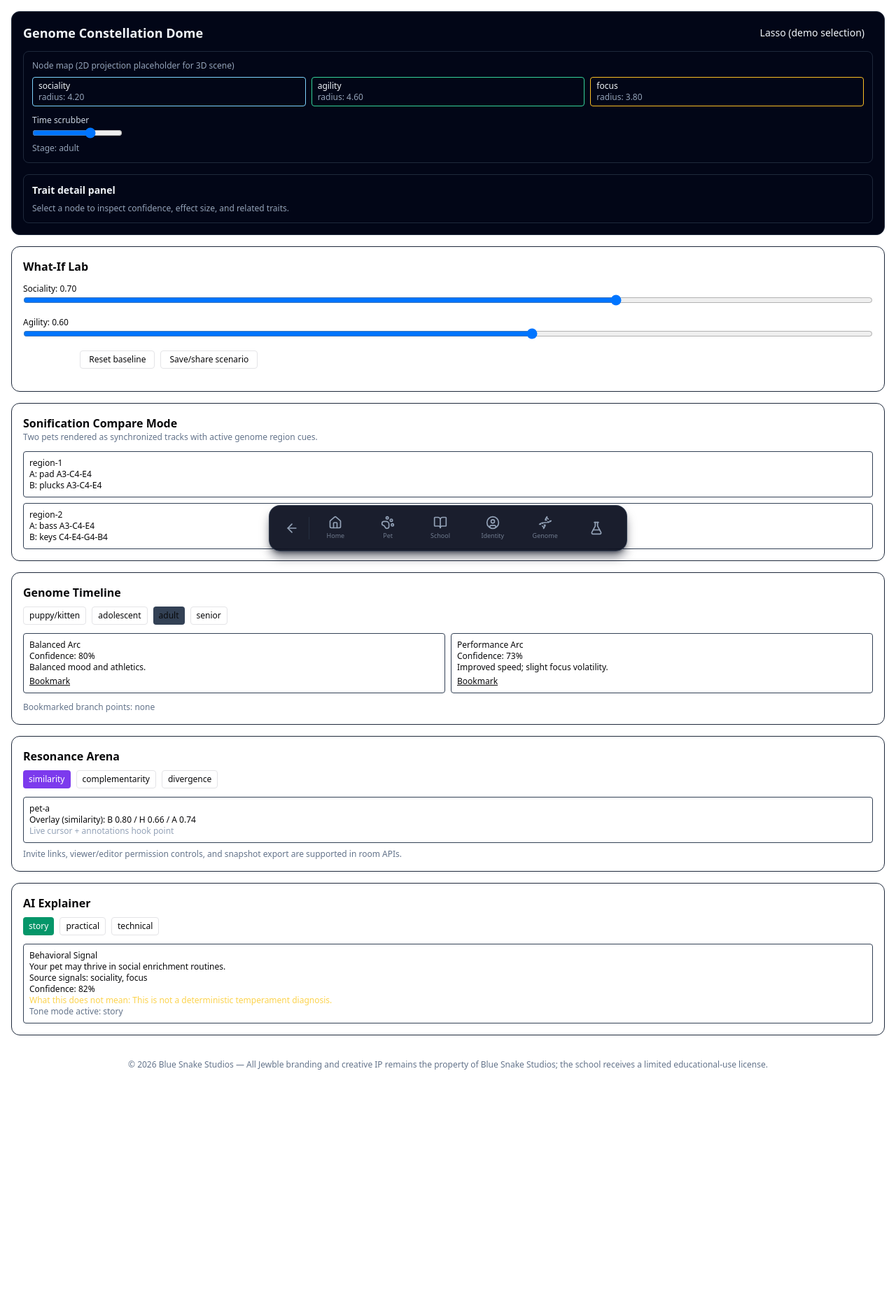
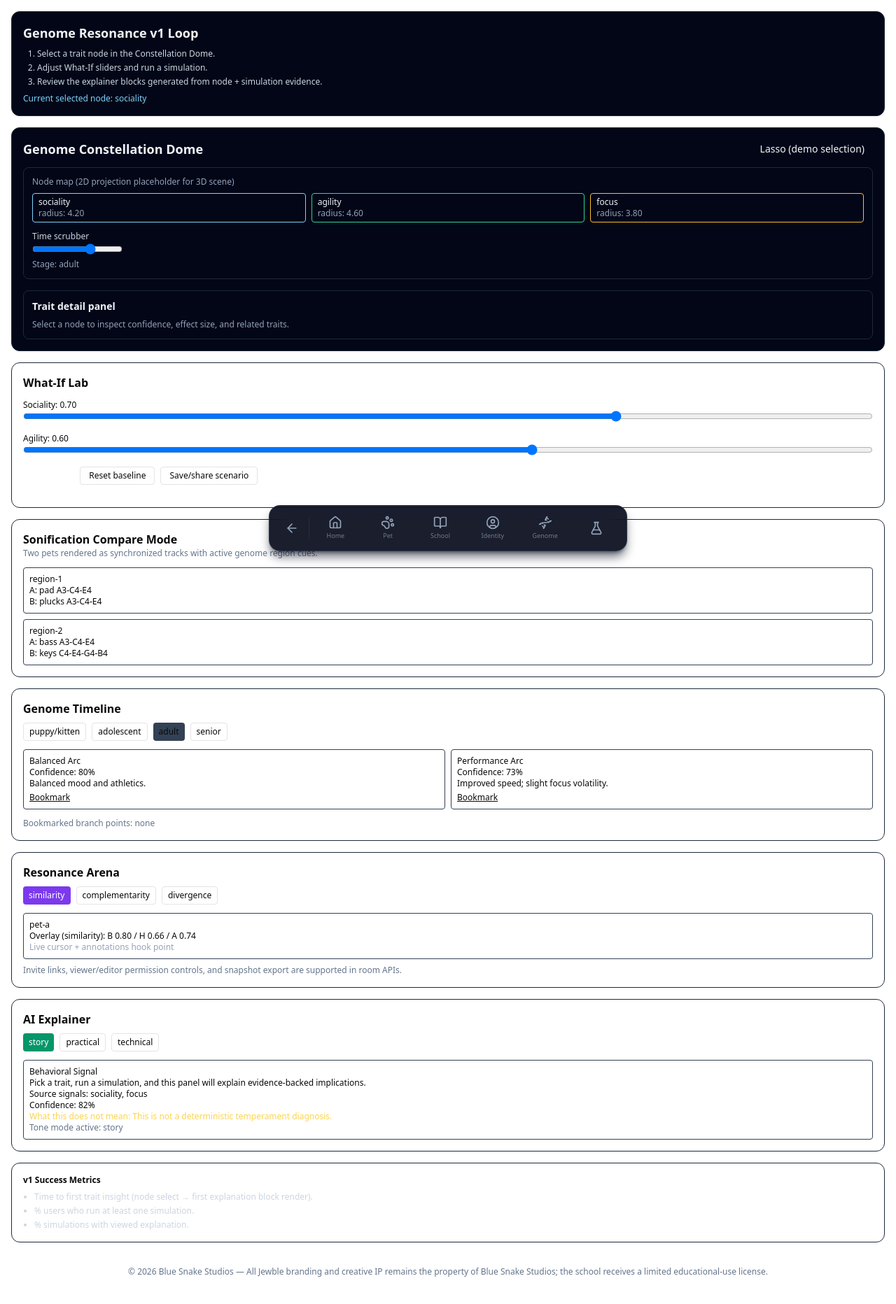
Before and after one commit to Blackcockatoo/bss, a Next.js app: page /genome-resonance in a window 1280 px wide. Shown: the top 1864 px of the page at 70% size. Before the commit the page ends 1652 px from the top, so only its background shows below. Built offline with nearby package versions, Linux system fonts and the light colour scheme.

Commit message:
Implement genome resonance simulation-explainer loop

```diff
--- a/frontend/src/features/genome/ConstellationDome.tsx
+++ b/frontend/src/features/genome/ConstellationDome.tsx
@@ -13,9 +13,10 @@ type Props = {
   nodes: GenomeNode[];
   edges: GenomeEdge[];
   onLassoSelect?: (nodeIds: string[]) => Promise<void> | void;
+  onNodeSelect?: (nodeId: string) => void;
 };
 
-export function ConstellationDome({ nodes, edges, onLassoSelect }: Props) {
+export function ConstellationDome({ nodes, edges, onLassoSelect, onNodeSelect }: Props) {
   const [selected, setSelected] = useState<string | null>(null);
   const [stage, setStage] = useState<DevelopmentStage>("adult");
   const graph = useMemo(() => transformToConstellationGraph(nodes, edges, stage), [nodes, edges, stage]);
@@ -44,7 +45,10 @@ export function ConstellationDome({ nodes, edges, onLassoSelect }: Props) {
               <button
                 className="rounded border px-2 py-1 text-left text-xs"
                 key={node.id}
-                onClick={() => setSelected(node.id)}
+                onClick={() => {
+                  setSelected(node.id);
+                  onNodeSelect?.(node.id);
+                }}
                 style={{ borderColor: node.color }}
                 type="button"
               >
--- a/frontend/src/features/genome/whatIf/WhatIfLab.tsx
+++ b/frontend/src/features/genome/whatIf/WhatIfLab.tsx
@@ -1,20 +1,12 @@
 "use client";
 
 import { useMemo, useState } from "react";
+import type { SimulationResult } from "../../../../../shared/contracts/genomeResonance";
 
 export type TraitControl = {
   id: string;
   label: string;
   baseline: number;
-};
-
-export type SimulationResult = {
-  traitId: string;
-  estimate: number;
-  lowerBound: number;
-  upperBound: number;
-  tradeoffWarning?: string;
-  feasibility: number;
 };
 
 type Scenario = {
@@ -25,9 +17,10 @@ type Scenario = {
 type Props = {
   controls: TraitControl[];
   onSimulate: (deltas: Record<string, number>) => Promise<SimulationResult[]>;
+  onResults?: (results: SimulationResult[]) => void;
 };
 
-export function WhatIfLab({ controls, onSimulate }: Props) {
+export function WhatIfLab({ controls, onSimulate, onResults }: Props) {
   const baseline = useMemo(
     () => controls.reduce<Record<string, number>>((acc, c) => ({ ...acc, [c.id]: c.baseline }), {}),
     [controls],
@@ -40,12 +33,15 @@ export function WhatIfLab({ controls, onSimulate }: Props) {
     const deltas = Object.fromEntries(
       Object.entries(values).map(([id, value]) => [id, value - baseline[id]]),
     );
-    setResults(await onSimulate(deltas));
+    const nextResults = await onSimulate(deltas);
+    setResults(nextResults);
+    onResults?.(nextResults);
   }
 
   function reset() {
     setValues(baseline);
     setResults([]);
+    onResults?.([]);
   }
 
   function saveScenario() {
--- /dev/null
+++ b/shared/contracts/genomeResonance.ts
@@ -0,0 +1,46 @@
+export type ExplanationTone = "story" | "practical" | "technical";
+
+export type SimulationResult = {
+  traitId: string;
+  estimate: number;
+  lowerBound: number;
+  upperBound: number;
+  feasibility: number;
+  tradeoffWarning?: string;
+};
+
+export type SimulationRequest = {
+  selectedTraitId?: string;
+  deltas: Record<string, number>;
+};
+
+export type SimulationResponse = {
+  selectedTraitId?: string;
+  generatedAt: string;
+  results: SimulationResult[];
+};
+
+export type ExplanationBlock = {
+  id: string;
+  title: string;
+  message: string;
+  sourceSignals: string[];
+  confidence: number;
+  guardrail: string;
+};
+
+export type ExplanationRequest = {
+  petId: string;
+  viewStateKey: string;
+  tone: ExplanationTone;
+  selectedTraitId?: string;
+  simulation: SimulationResult[];
+};
+
+export type ExplanationResponse = {
+  petId: string;
+  viewStateKey: string;
+  tone: ExplanationTone;
+  generatedAt: string;
+  blocks: ExplanationBlock[];
+};
--- /dev/null
+++ b/src/app/api/genome-resonance/explain/route.ts
@@ -0,0 +1,8 @@
+import { NextResponse } from "next/server";
+import { buildExplanation } from "../../../../../backend/src/services/explanations";
+import type { ExplanationRequest } from "../../../../../shared/contracts/genomeResonance";
+
+export async function POST(request: Request) {
+  const payload = (await request.json()) as ExplanationRequest;
+  return NextResponse.json(buildExplanation(payload));
+}
--- /dev/null
+++ b/src/app/api/genome-resonance/simulate/route.ts
@@ -0,0 +1,21 @@
+import { NextResponse } from "next/server";
+import { runTraitIntervention, type InteractionGraph } from "../../../../../backend/src/services/simulation/traitInterventionService";
+import type { SimulationRequest, SimulationResponse } from "../../../../../shared/contracts/genomeResonance";
+
+const graph: InteractionGraph = {
+  sociality: { focus: 0.2, resilience: -0.45 },
+  agility: { focus: 0.1, recovery: -0.25 },
+  focus: { sociality: 0.15, agility: 0.05 },
+};
+
+export async function POST(request: Request) {
+  const payload = (await request.json()) as SimulationRequest;
+  const results = runTraitIntervention(payload, graph);
+  const response: SimulationResponse = {
+    selectedTraitId: payload.selectedTraitId,
+    generatedAt: new Date().toISOString(),
+    results,
+  };
+
+  return NextResponse.json(response);
+}
--- a/src/app/genome-resonance/page.tsx
+++ b/src/app/genome-resonance/page.tsx
@@ -1,11 +1,18 @@
 "use client";
 
+import { useState } from "react";
 import { ConstellationDome } from "../../../frontend/src/features/genome/ConstellationDome";
 import { ResonanceArena } from "../../../frontend/src/features/genome/arena/ResonanceArena";
 import { ExplainerPanel } from "../../../frontend/src/features/genome/explainer/ExplainerPanel";
 import { SonificationCompareMode } from "../../../frontend/src/features/genome/sonification/CompareMode";
 import { GenomeTimeline } from "../../../frontend/src/features/genome/timeline/GenomeTimeline";
 import { WhatIfLab } from "../../../frontend/src/features/genome/whatIf/WhatIfLab";
+import type {
+  ExplanationBlock,
+  ExplanationResponse,
+  SimulationResponse,
+  SimulationResult,
+} from "../../../shared/contracts/genomeResonance";
 
 const nodes = [
   {
@@ -39,25 +46,72 @@ const edges = [
   { source: "agility", target: "focus", weight: 0.21, interactionType: "support" as const },
 ];
 
+const initialBlocks: ExplanationBlock[] = [
+  {
+    id: "exp-1",
+    title: "Behavioral Signal",
+    message: "Pick a trait, run a simulation, and this panel will explain evidence-backed implications.",
+    sourceSignals: ["sociality", "focus"],
+    confidence: 0.82,
+    guardrail: "This is not a deterministic temperament diagnosis.",
+  },
+];
+
 export default function GenomeResonancePage() {
+  const [selectedTraitId, setSelectedTraitId] = useState<string>(nodes[0].id);
+  const [lastSimulation, setLastSimulation] = useState<SimulationResult[]>([]);
+  const [blocks, setBlocks] = useState<ExplanationBlock[]>(initialBlocks);
+
+  async function runSimulation(deltas: Record<string, number>) {
+    const simulationResponse = await fetch("/api/genome-resonance/simulate", {
+      method: "POST",
+      headers: { "Content-Type": "application/json" },
+      body: JSON.stringify({ selectedTraitId, deltas }),
+    });
+
+    const simulationData = (await simulationResponse.json()) as SimulationResponse;
+    setLastSimulation(simulationData.results);
+
+    const nextViewStateKey = `${selectedTraitId}:${simulationData.results.map((item) => `${item.traitId}:${item.estimate.toFixed(2)}`).join("|")}`;
+
+    const explanationResponse = await fetch("/api/genome-resonance/explain", {
+      method: "POST",
+      headers: { "Content-Type": "application/json" },
+      body: JSON.stringify({
+        petId: "pet-a",
+        viewStateKey: nextViewStateKey,
+        tone: "story",
+        selectedTraitId,
+        simulation: simulationData.results,
+      }),
+    });
+
+    const explanationData = (await explanationResponse.json()) as ExplanationResponse;
+    setBlocks(explanationData.blocks);
+
+    return simulationData.results;
+  }
+
   return (
     <main className="space-y-4 p-4">
-      <ConstellationDome nodes={nodes} edges={edges} />
+      <section className="rounded-xl border border-slate-800 bg-slate-950 p-4 text-slate-100">
+        <h1 className="text-lg font-semibold">Genome Resonance v1 Loop</h1>
+        <ol className="mt-2 list-decimal space-y-1 pl-5 text-xs text-slate-300">
+          <li>Select a trait node in the Constellation Dome.</li>
+          <li>Adjust What-If sliders and run a simulation.</li>
+          <li>Review the explainer blocks generated from node + simulation evidence.</li>
+        </ol>
+        <div className="mt-2 text-xs text-sky-300">Current selected node: {selectedTraitId}</div>
+      </section>
+
+      <ConstellationDome nodes={nodes} edges={edges} onNodeSelect={setSelectedTraitId} />
       <WhatIfLab
         controls={[
           { id: "sociality", label: "Sociality", baseline: 0.7 },
           { id: "agility", label: "Agility", baseline: 0.6 },
         ]}
-        onSimulate={async (deltas) =>
-          Object.entries(deltas).map(([traitId, value]) => ({
-            traitId,
-            estimate: value,
-            lowerBound: value - 0.12,
-            upperBound: value + 0.12,
-            tradeoffWarning: value > 0.15 ? "Elevating this trait can reduce recovery stability." : undefined,
-            feasibility: Math.max(0.25, 0.9 - Math.abs(value)),
-          }))
-        }
+        onResults={setLastSimulation}
+        onSimulate={runSimulation}
       />
       <SonificationCompareMode
         petA={[
@@ -78,18 +132,16 @@ export default function GenomeResonancePage() {
         }}
       />
       <ResonanceArena signatures={[{ petId: "pet-a", behavior: 0.8, health: 0.66, athletic: 0.74 }]} />
-      <ExplainerPanel
-        blocks={[
-          {
-            id: "exp-1",
-            title: "Behavioral Signal",
-            message: "Your pet may thrive in social enrichment routines.",
-            sourceSignals: ["sociality", "focus"],
-            confidence: 0.82,
-            guardrail: "This is not a deterministic temperament diagnosis.",
-          },
-        ]}
-      />
+      <ExplainerPanel blocks={blocks} />
+
+      <section className="rounded-xl border border-slate-800 p-4 text-xs">
+        <h3 className="font-semibold">v1 Success Metrics</h3>
+        <ul className="mt-2 list-disc space-y-1 pl-4 text-slate-300">
+          <li>Time to first trait insight (node select → first explanation block render).</li>
+          <li>% users who run at least one simulation.</li>
+          <li>% simulations with viewed explanation.</li>
+        </ul>
+      </section>
     </main>
   );
 }
```
Also changed, not shown: frontend/src/features/genome/explainer/ExplainerPanel.tsx (+2 -10 lines), 2 other files (tests, documents, lock files or other folders).
